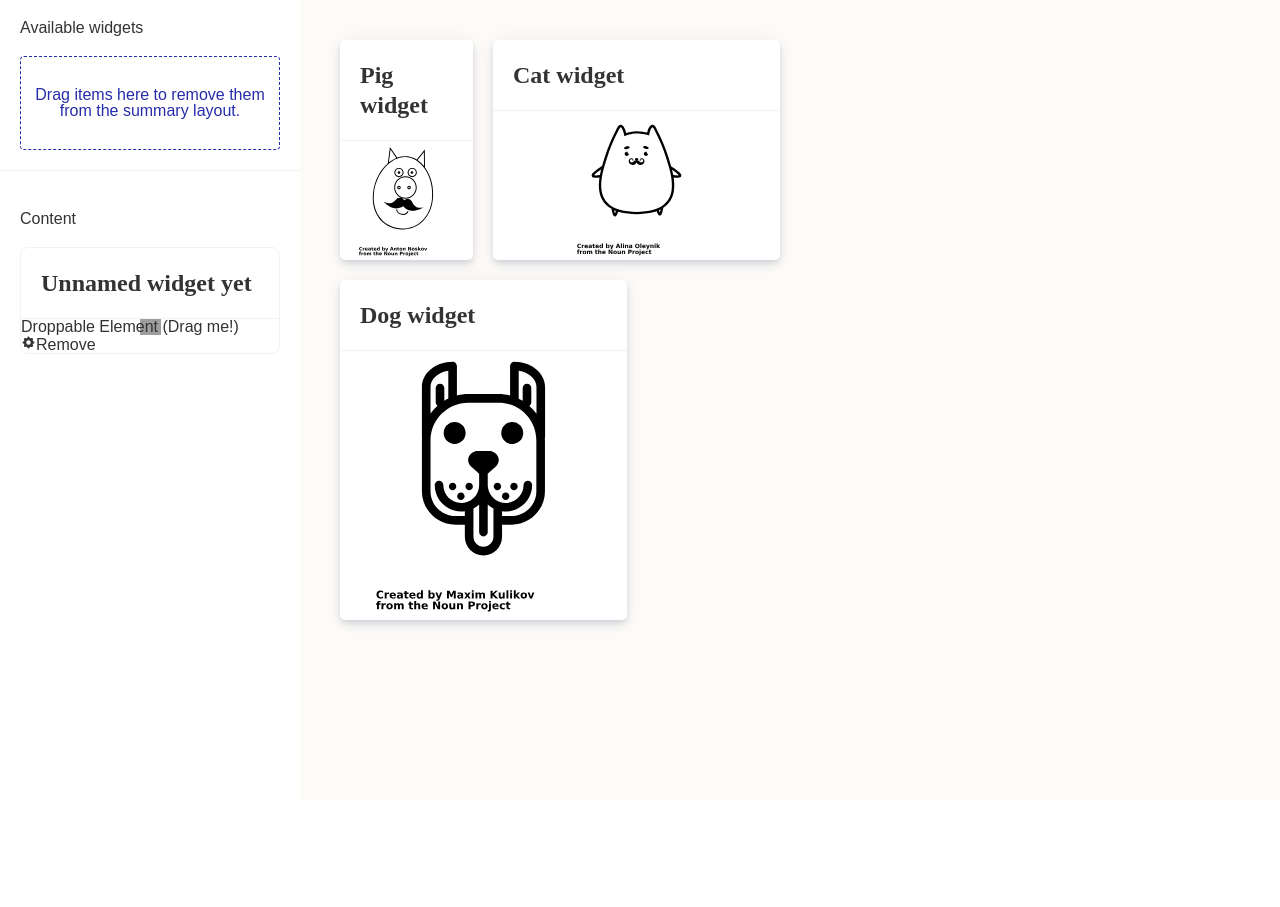
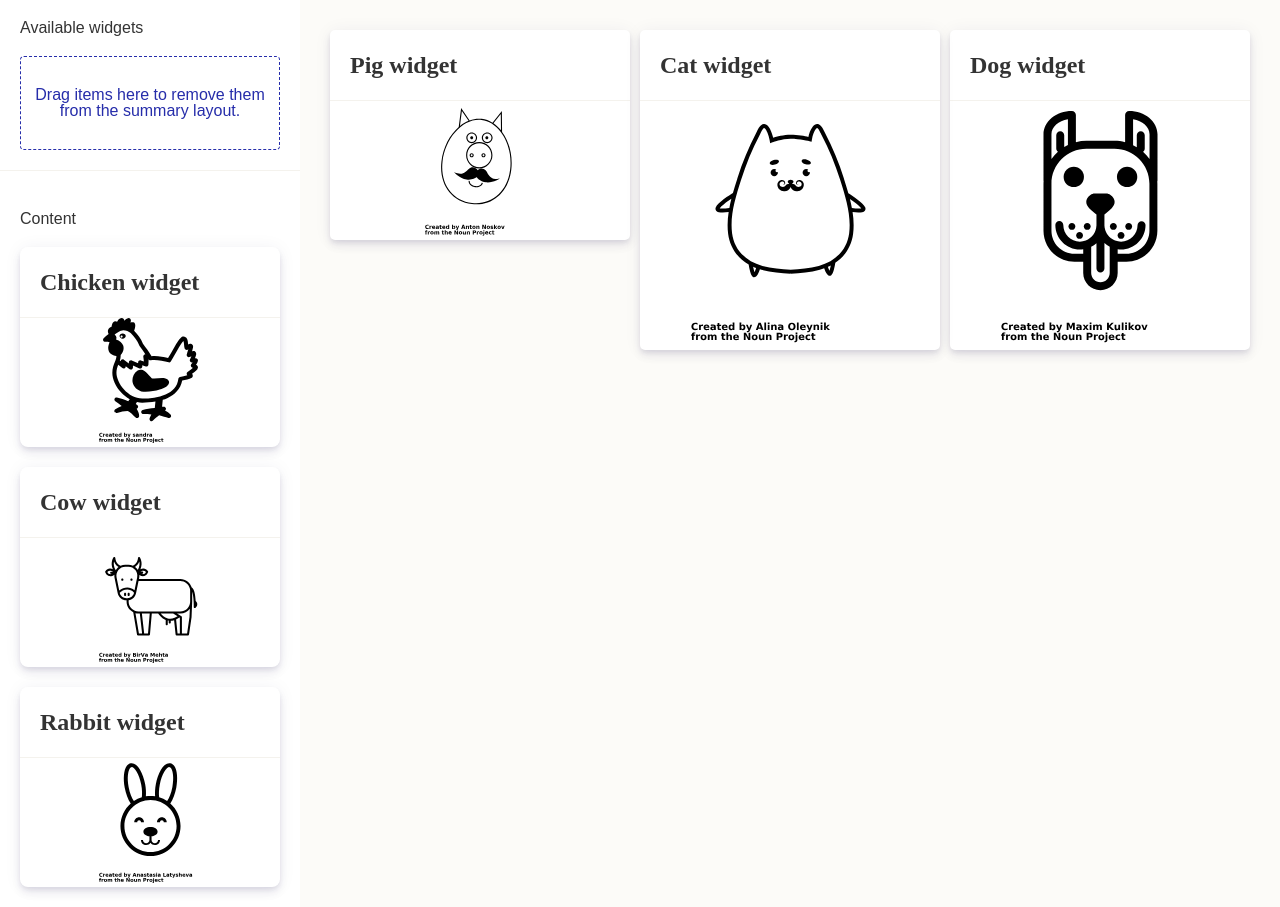
Before and after one commit to radumardale/dash-config-POC, a React (Create React App) app: page / in a window 1280 px wide. Before the commit the page ends 800 px from the top, so only its background shows below. Built offline with nearby package versions, Linux system fonts and the light colour scheme; grey boxes are pictures that could not be loaded; a web font is replaced by a local one.

Commit message:
adding widgets working

```diff
--- a/src/Dashboard.js
+++ b/src/Dashboard.js
@@ -1,6 +1,6 @@
 import * as React from 'react';
 import RGL, { WidthProvider } from 'react-grid-layout';
-import { dashboardLayout } from './dashboard-data';
+import { dashboardLayout, availableWidgets } from './dashboard-data';
 import WidgetWrapper from './WidgetWrapper';
 // import silv from "./sylvester.png";
 // import { Responsive, WidthProvider } from "react-grid-layout";
@@ -18,20 +18,44 @@ const Dashboard = () => {
     cols: 6,
     // cols: { lg: 6, md: 6, sm: 6, xs: 6, xxs: 6 },
     // ---
-    margin: [20, 20],
+    margin: [10, 10],
     autoSize: true,
     // verticalCompact: false,
-    compactType: null, // null, "horizontal", "vertical"
+    compactType: 'vertical', // null, "horizontal", "vertical"
     isDroppable: true,
   };
 
   const [showGuideLines, setShowGuideLines] = React.useState(false);
   const [layout, setLayout] = React.useState(dashboardLayout);
 
+  const addWidget = (addedWidget) => {
+    const widget = { ...addedWidget, x: 0, y: 0, w: 2, h: 2 };
+
+    if (layout.some((item) => item.x === 0 && item.y === 0)) {
+      setLayout(
+        layout
+          .map((item) => {
+            if (item.x === 0) {
+              return { y: item.y++, ...item };
+            }
+
+            return item;
+          })
+          .concat([widget])
+      );
+    } else {
+      setLayout(layout.concat([widget]));
+    }
+  };
+
   const rows =
     layout.reduce((a, i) => {
       return Math.max(a, i.y + i.h);
     }, 1) * 2;
+
+  const unusedWidgets = availableWidgets.filter((w) =>
+    layout.some((ww) => ww.id === w.id) ? false : true
+  );
 
   return (
     <React.Fragment>
@@ -39,7 +63,6 @@ const Dashboard = () => {
         <div className="left-panel">
           <div className="left-top-section">
             <span>Available widgets</span>
-
             <div className="drop-removed-items">
               <span>
                 Drag items here to remove them from the summary layout.
@@ -49,16 +72,25 @@ const Dashboard = () => {
 
           <div className="available-widgets-wrapper">
             <span>Content</span>
-            <WidgetWrapper
-              className="droppable-element"
-              draggable={true}
-              unselectable="on"
-              key="miau"
-              onDragStart={(e) => e.dataTransfer.setData('text/plain', '')}
-              data-grid={{ h: 2, w: 2, minW: 2 }}
-            >
-              Droppable Element (Drag me!)
-            </WidgetWrapper>
+
+            {unusedWidgets.map((w) => {
+              return (
+                <WidgetWrapper
+                  key={w.id}
+                  style={{ minHeight: '200px' }}
+                  className="unused-widget"
+                  draggable={false}
+                  unselectable="on"
+                  title={w.title}
+                  widgetId={w.id}
+                  onClick={() => {
+                    addWidget(w);
+                  }}
+                >
+                  {/* Droppable Element (Drag me!) */}
+                </WidgetWrapper>
+              );
+            })}
           </div>
         </div>
 
@@ -78,12 +110,8 @@ const Dashboard = () => {
               {...defaultProps}
               isDroppable={true}
               onLayoutChange={(layout) => {
-                // console.log("onlayout change", e);
-                // this.setState({ layout });
-              }}
-              onDrop={(layout, layoutItem, _event) => {
-                setLayout(layout);
-                setShowGuideLines(false);
+                console.log('onlayout change', layout);
+                // setLayout(layout);
               }}
               onDragStart={(e) => {
                 setShowGuideLines(true);
--- a/src/dashboard-data.js
+++ b/src/dashboard-data.js
@@ -1,8 +1,8 @@
 export const dashboardLayout = [
-  { x: 0, y: 0, w: 1, h: 2, id: 'pig', title: 'Pig widget' },
+  { x: 0, y: 0, w: 2, h: 2, id: 'pig', title: 'Pig widget' },
   {
-    x: 0,
-    y: 1,
+    x: 4,
+    y: 0,
     w: 2,
     minW: 2,
     h: 3,
@@ -11,10 +11,10 @@ export const dashboardLayout = [
     title: 'Dog widget',
   },
   {
-    x: 1,
+    x: 2,
     y: 0,
     w: 2,
-    h: 2,
+    h: 3,
     minW: 2,
     minH: 2,
     id: 'cat',
--- a/src/styles.css
+++ b/src/styles.css
@@ -39,8 +39,8 @@ body {
   display: grid;
   grid-template-columns: repeat(6, 1fr);
   grid-template-rows: repeat(10, 100px);
-  gap: 20px;
-  padding: 20px;
+  gap: 10px;
+  padding: 10px;
 }
 .decoy {
   height: 100%;
@@ -63,7 +63,7 @@ body {
   transition-property: left, top;
   border-radius: 8px;
   background-color: #FFFFFF;
-  box-shadow: 0 6px 10px 0 rgba(38,32,86,0.07), 0 1px 18px 0 rgba(38,32,86,0.06), 0 3px 5px -1px rgba(38,32,86,0.1);  font-family: Arial, Helvetica, sans-serif;
+  box-shadow: 0 6px 10px 0 rgba(38,32,86,0.07), 0 1px 18px 0 rgba(38,32,86,0.06), 0 3px 5px -1px rgba(38,32,86,0.1);
 }
 
 .react-grid-item.cssTransforms {
@@ -127,6 +127,11 @@ body {
   position: absolute;
   right: 18px;
   top: 0;
+}
+
+.remove-widget {
+  position: absolute;
+  opacity: 0;
 }
 
 .react-grid-item .remove-widget {
@@ -215,3 +220,8 @@ body {
 .droppable-element {
   border: 1px solid var(--light-border);
 }
+
+.unused-widget {
+  cursor: pointer;
+  box-shadow: 0 6px 10px 0 rgba(38,32,86,0.07), 0 1px 18px 0 rgba(38,32,86,0.06), 0 3px 5px -1px rgba(38,32,86,0.1);
+}
```
